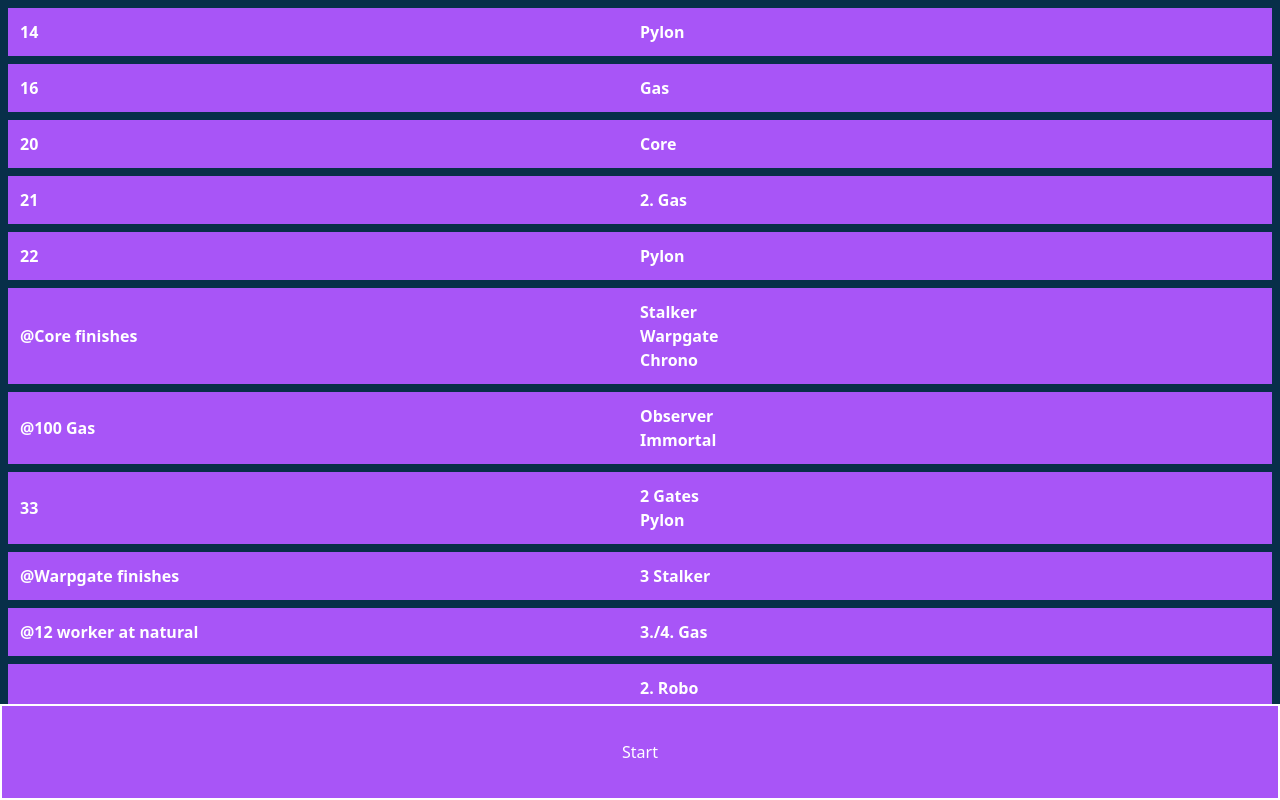
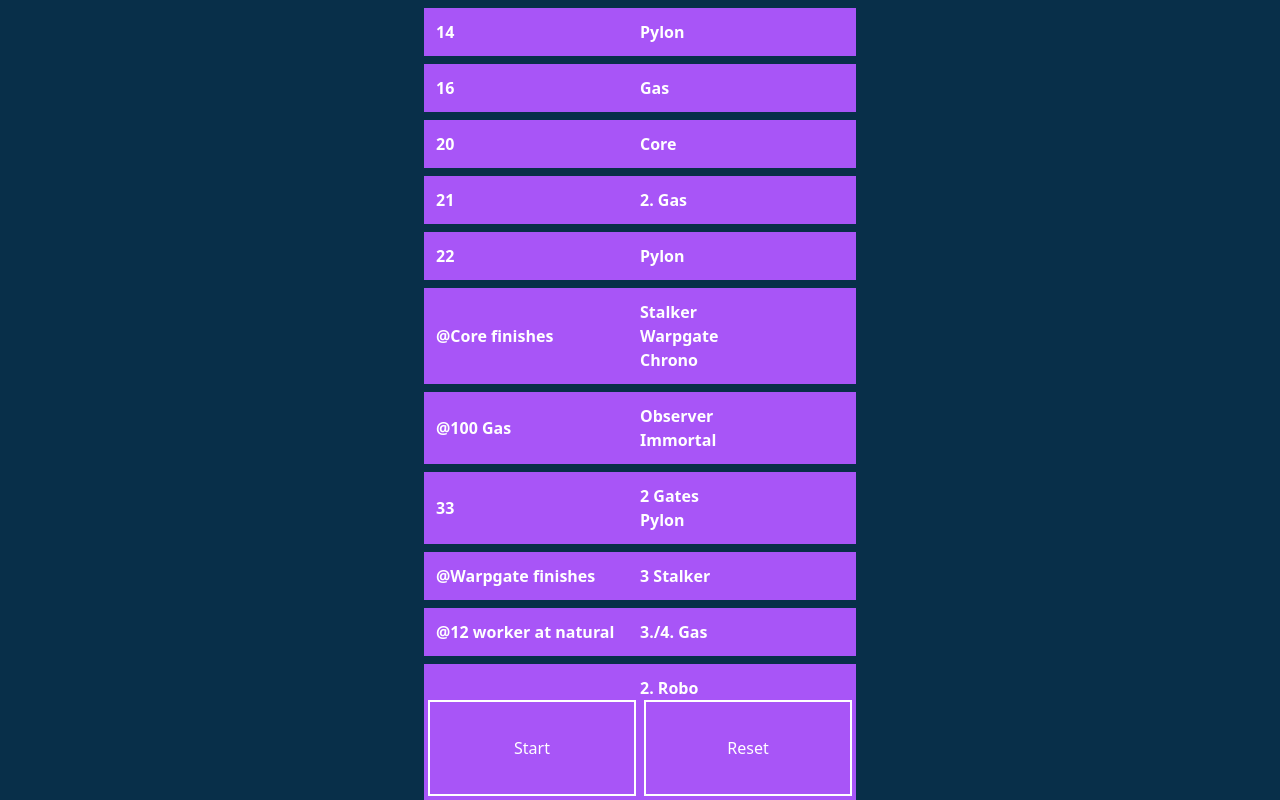
Before and after one commit to morentic/botool-vue, a Vue app: page / in a window 1280 px wide. Shown: the top 800 px of the page. Built offline with nearby package versions, Linux system fonts and the light colour scheme.

Commit message:
add a reset button

```diff
--- a/src/App.vue
+++ b/src/App.vue
@@ -7,13 +7,9 @@ export default {
   data() {
     return {
       buildOrder: data.buildOrder,
-      active: false,
       running: false,
       time: 1,
     };
-  },
-  created() {
-    scrollTo(0, 0);
   },
   methods: {
     startStop() {
@@ -50,11 +46,20 @@ export default {
         this.time = this.time + 1;
       }, 1000);
     },
+    reset() {
+      clearInterval(this.interval);
+      this.time = 1;
+      window.scrollTo(0, 0);
+      this.buildOrder.map((item, index) => {
+        item.active && (this.buildOrder[index].active = false);
+      });
+    },
   },
 };
 </script>
 
 <template>
+  <div class="max-w-md mx-auto">
     <div
       v-for="(buildStep, index) in buildOrder"
       :key="index"
@@ -69,10 +74,19 @@ export default {
         </li>
       </ul>
     </div>
+    <div class="sticky bottom-0 flex bg-purple-500 m-2">
       <button
-    class="sticky bottom-0 p-3 bg-purple-500 w-full h-24 border-2 border-white"
+        class="m-1 p-3 bg-purple-500 w-full h-24 border-2 border-white"
         @click="startStop"
       >
         {{ running ? 'Stop' : 'Start' }}
       </button>
+      <button
+        class="m-1 p-3 bg-purple-500 w-full h-24 border-2 border-white"
+        @click="reset"
+      >
+        Reset
+      </button>
+    </div>
+  </div>
 </template>
```
Lines whose indentation alone changed are shown as unchanged.
